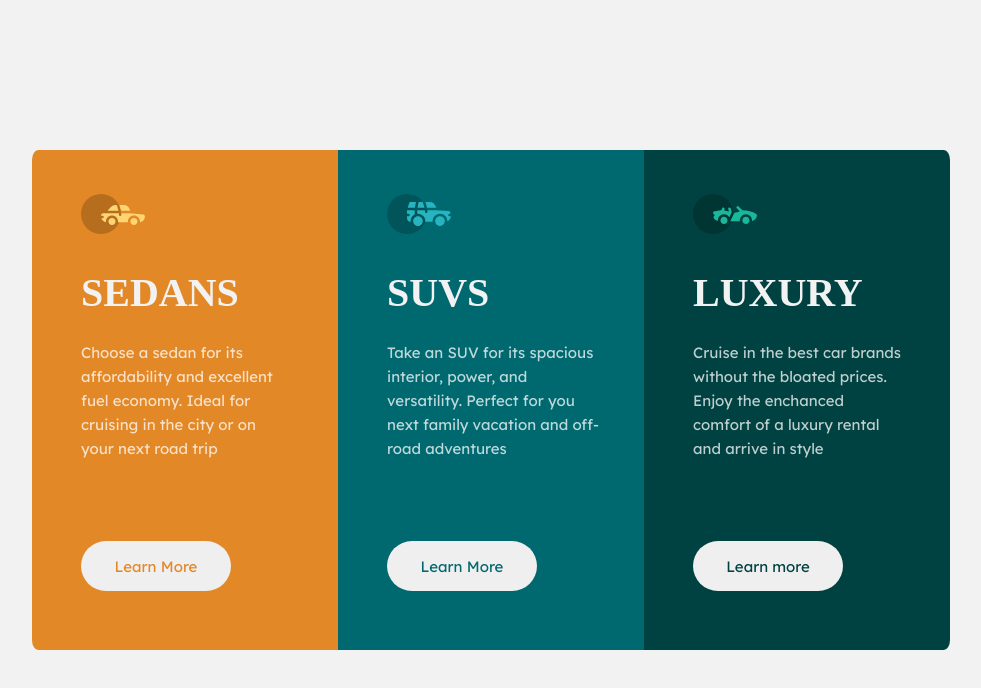
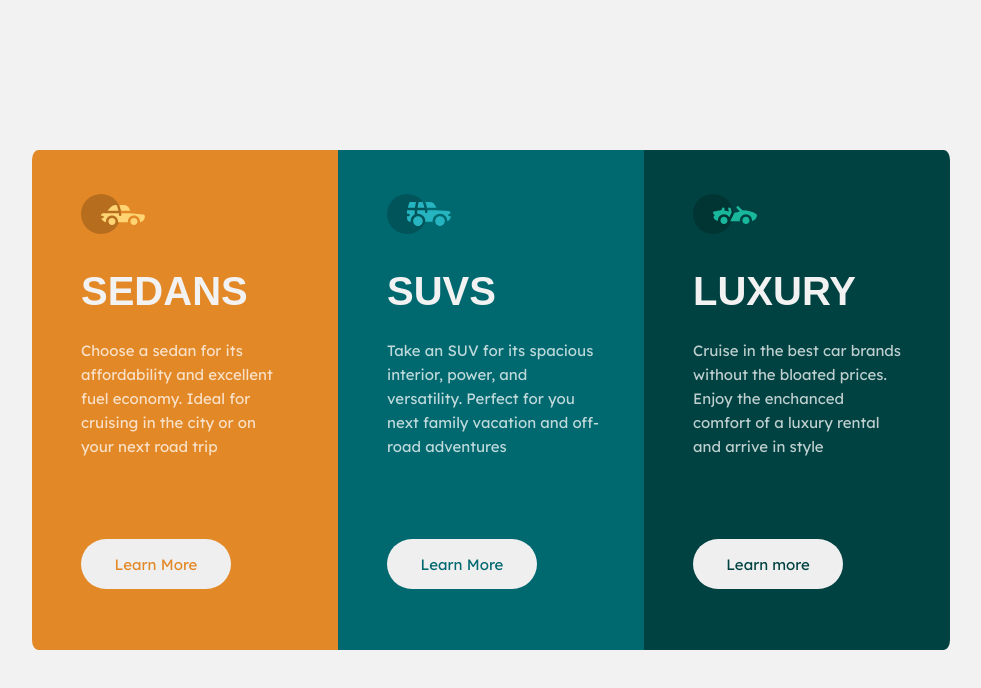
Before and after one commit to miaravnanger/CSS-oppgave-2, a plain HTML site: page index.html in a window 1280 px wide. Shown: the whole page, without its empty margins (149-1130 px from the left). Drawn offline with Linux system fonts and the light colour scheme; a web font is replaced by a local one.

Commit message:
fallback font

```diff
--- a/style.css
+++ b/style.css
@@ -52,7 +52,7 @@ section {
 h2 {
   margin-top: 35px;
   color: hsl(0, 0%, 95%);
-  font-family: BigShoulders;
+  font-family: BigShoulders, sans-serif;
   font-size: 40px;
   font-weight: 700;
   margin-bottom: 25px;
@@ -77,7 +77,7 @@ button {
   width: 150px;
   border-radius: 30px;
   border-style: none;
-  font-family: Lexend;
+  font-family: Lexend, sans-serif;
   font-size: 15px;
   font-weight: 400px;
 }
@@ -118,3 +118,5 @@ article {
   font-family: Lexend;
   src: url(./fonts/Lexend_Deca/static/LexendDeca-Regular.ttf);
 }
+@media (max-width: 768px) {
+}
```
